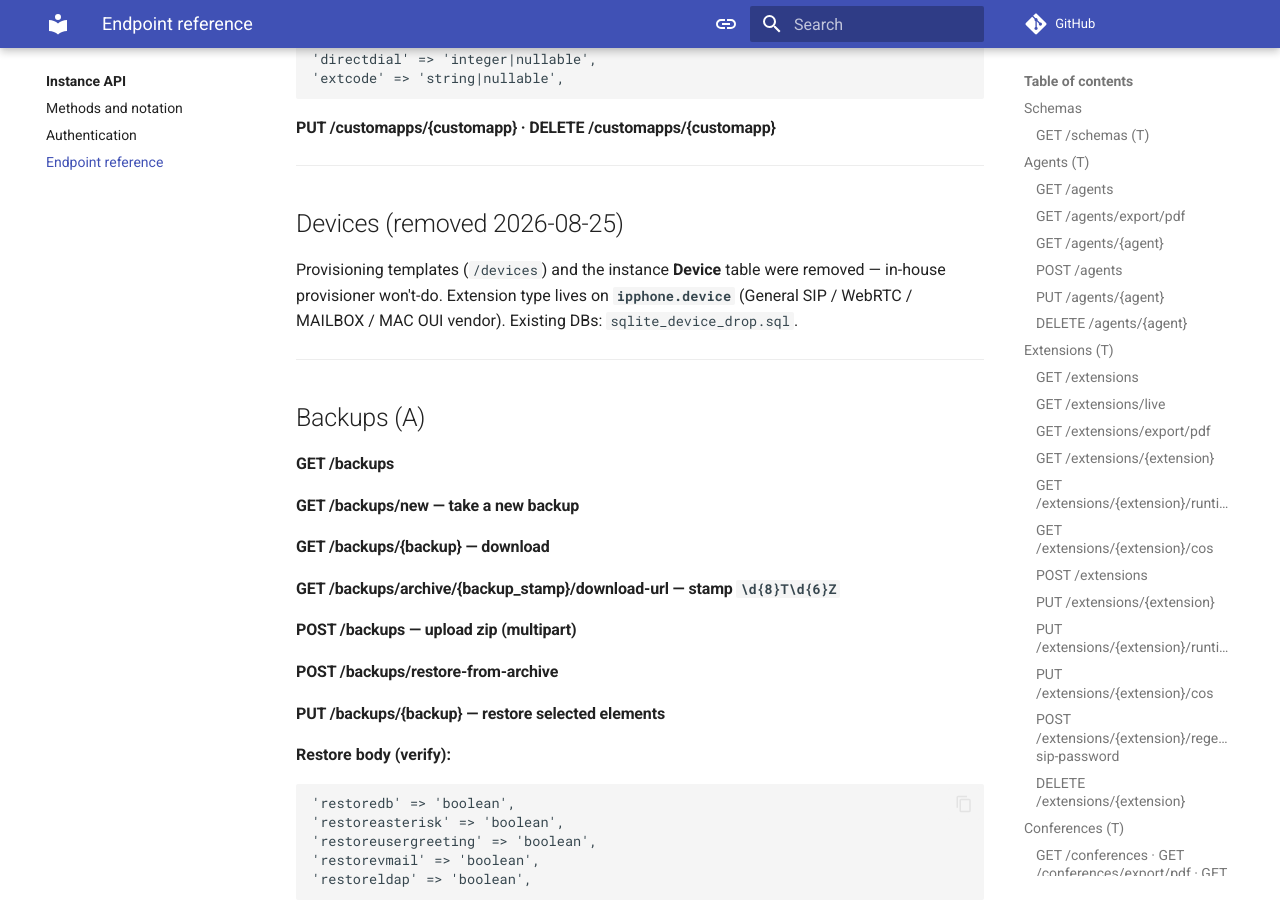
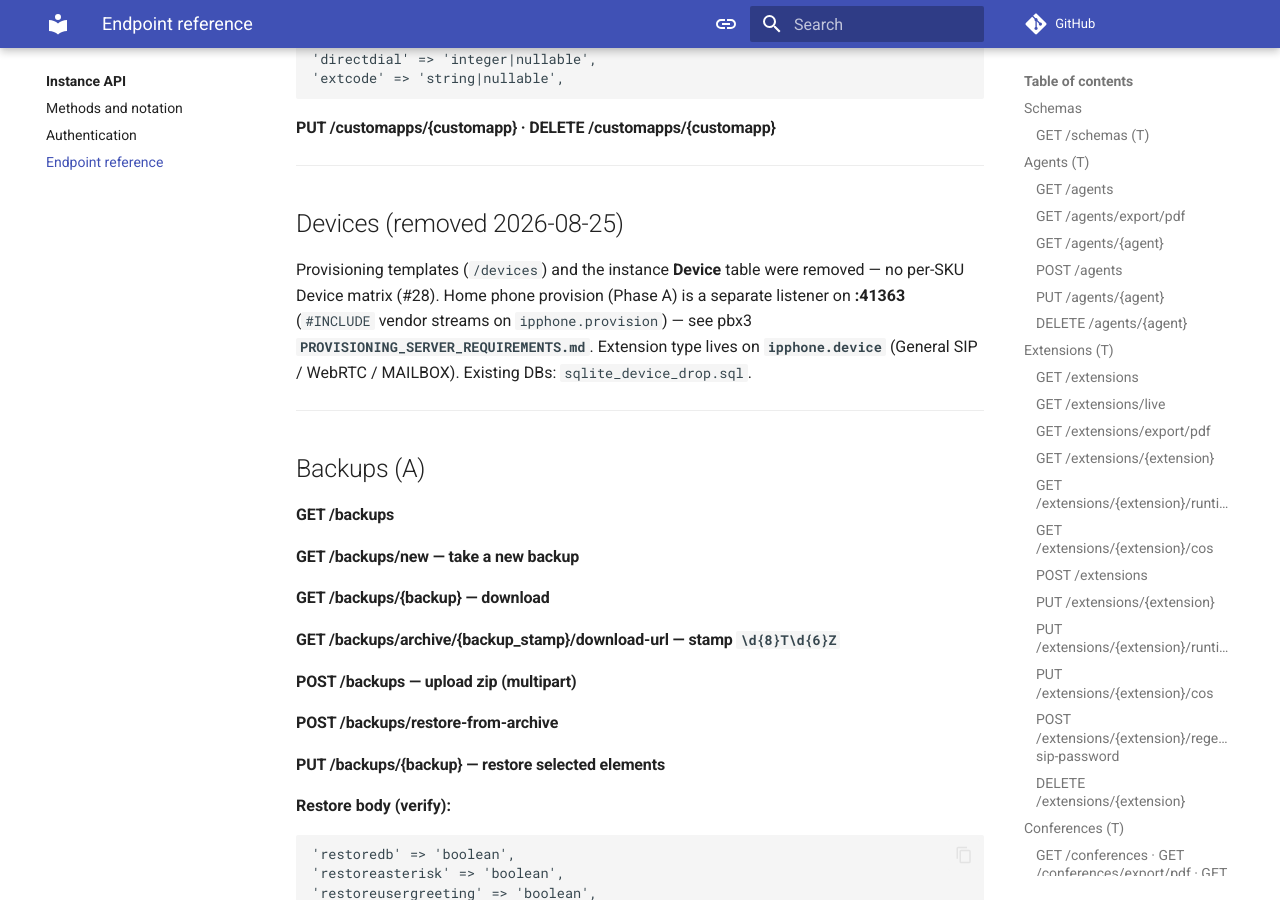
Before and after one commit to aelintra/pbx3-docs, an MkDocs documentation site: the page built from docs/api/reference.md, in a window 1280 px wide and 900 px high, scrolled down 10687 px. Built offline with MkDocs 1.6.1 and Material for MkDocs 9.7.7, drawn with Linux system fonts in a browser that asks for light colours; comment, search, counter and statistics services are not loaded.

Commit message:
Note Phase A home provision replaces Device-table won't-do line.
Co-authored-by: Cursor <cursoragent@cursor.com>

```diff
--- a/docs/api/reference.md
+++ b/docs/api/reference.md
@@ -435,7 +435,7 @@ Tenant table `appl`. API sets `id` / `shortuid` on create — do not send them.
 
 ## Devices (removed 2026-08-25)
 
-Provisioning templates (`/devices`) and the instance **Device** table were removed — in-house provisioner won't-do. Extension type lives on **`ipphone.device`** (General SIP / WebRTC / MAILBOX / MAC OUI vendor). Existing DBs: `sqlite_device_drop.sql`.
+Provisioning templates (`/devices`) and the instance **Device** table were removed — no per-SKU Device matrix (#28). Home phone provision (Phase A) is a separate listener on **:41363** (`#INCLUDE` vendor streams on `ipphone.provision`) — see pbx3 **`PROVISIONING_SERVER_REQUIREMENTS.md`**. Extension type lives on **`ipphone.device`** (General SIP / WebRTC / MAILBOX). Existing DBs: `sqlite_device_drop.sql`.
 
 ---
 
```
